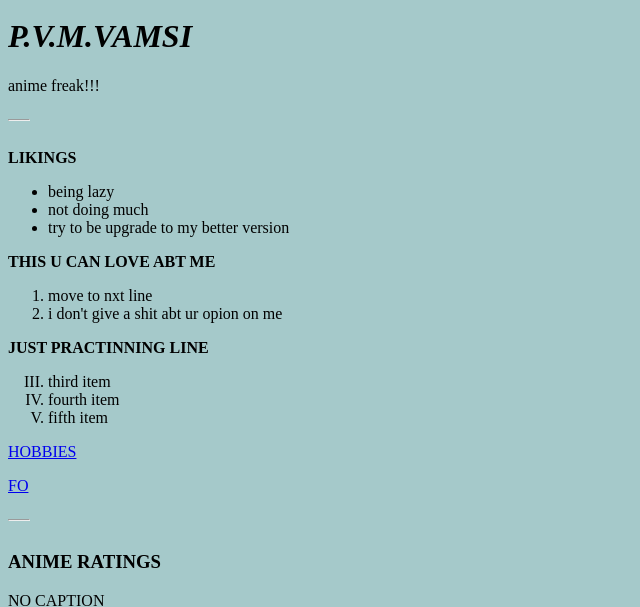
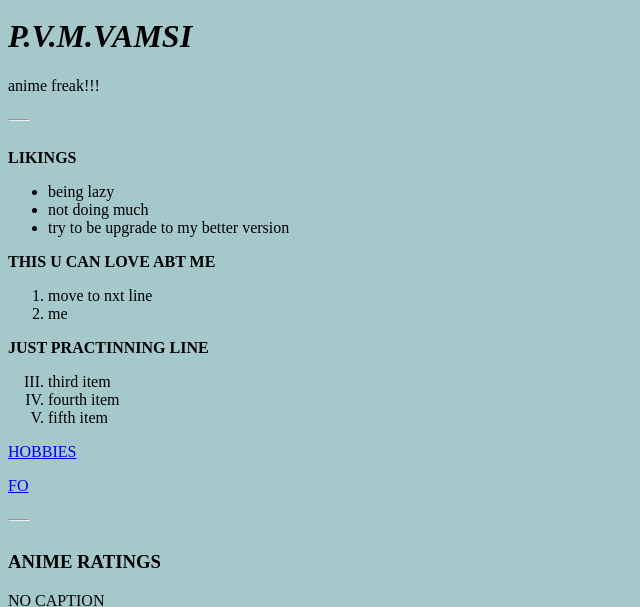
Before and after one commit to PvmVamsi/cv, a plain HTML site: page index.html in a window 1280 px wide. Shown: the part 167-774 px from the top of the page, without its empty margins (0-640 px from the left). Drawn offline with Linux system fonts and the light colour scheme.

Commit message:
Update index.html

```diff
--- a/index.html
+++ b/index.html
@@ -44,7 +44,7 @@
     <p><strong>THIS U CAN LOVE ABT ME</strong></p>
     <ol>
         <li>move to nxt line</li>
-        <li>i don't give a shit abt ur opion on me</li>
+        <li> me</li>
     </ol>
     <p><strong>JUST PRACTINNING LINE</strong></p>
     <ol type = "I">
```
